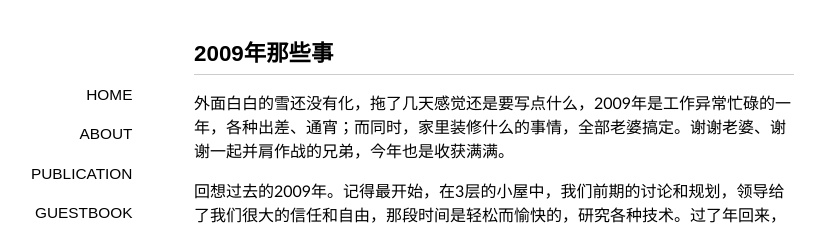
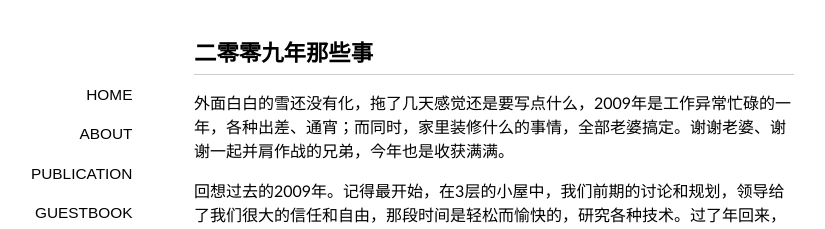
Before and after one commit to mattma2009/tour, a Jekyll site: the page built from _posts/2009-12-30-work-in09.md, in a window 1280 px wide. Shown: the top 229 px of the page, without its empty margins (146-971 px from the left). Built offline with Jekyll 4.4.1, drawn with Linux system fonts in a browser that asks for light colours; some web fonts are replaced; Markdown is read by kramdown in place of the engine named in the settings; comment, search, counter and statistics services are not loaded.

Commit message:
2009
Signed-off-by: mattma2009 <mazhengxiu@gmail.com>

```diff
--- a/_posts/2009-12-30-work-in09.md
+++ b/_posts/2009-12-30-work-in09.md
@@ -1,6 +1,6 @@
 ---
 layout: post
-title: 2009年那些事
+title: 二零零九年那些事
 categories: [work]
 tags: [work]
 ---
```
